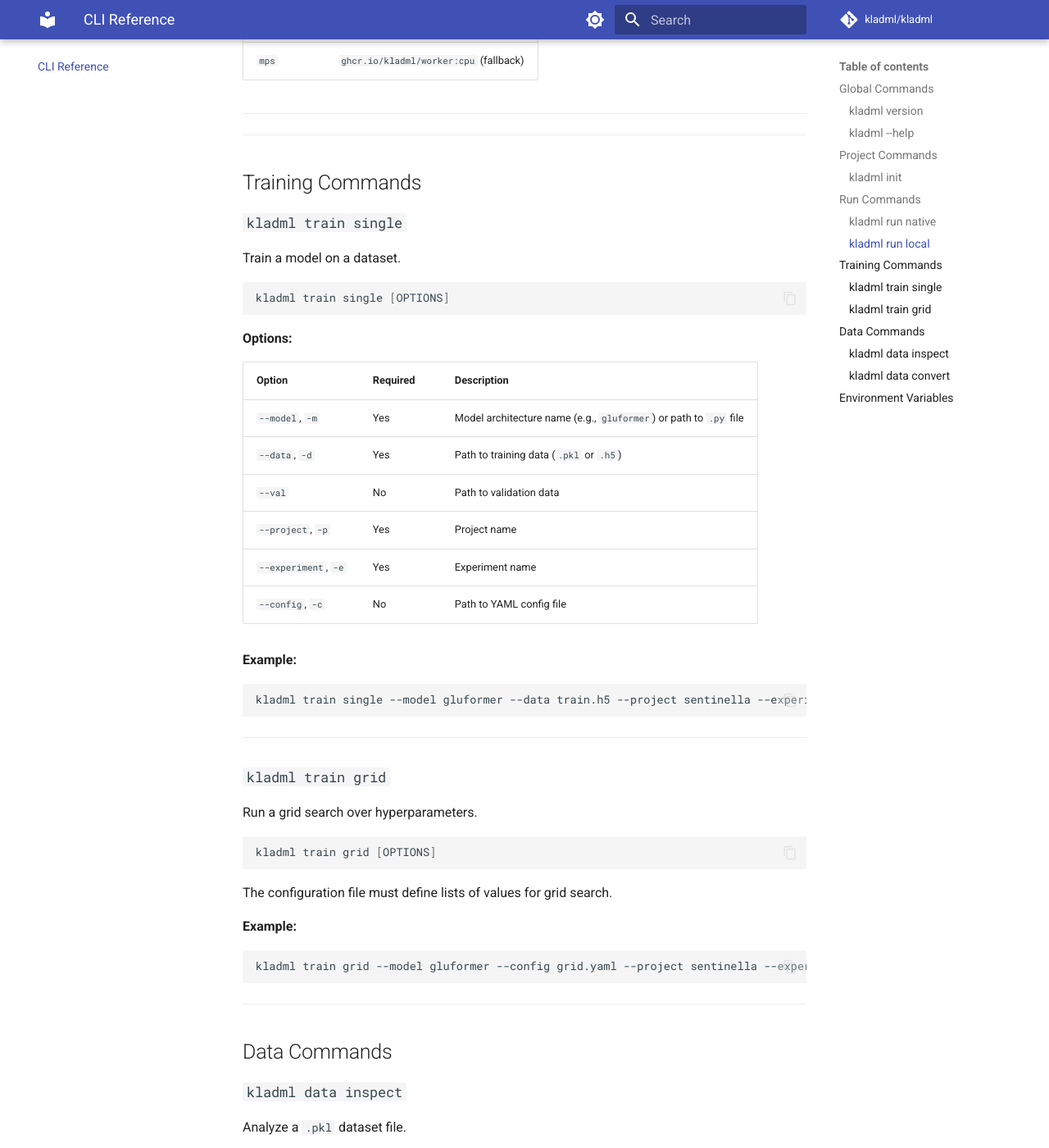
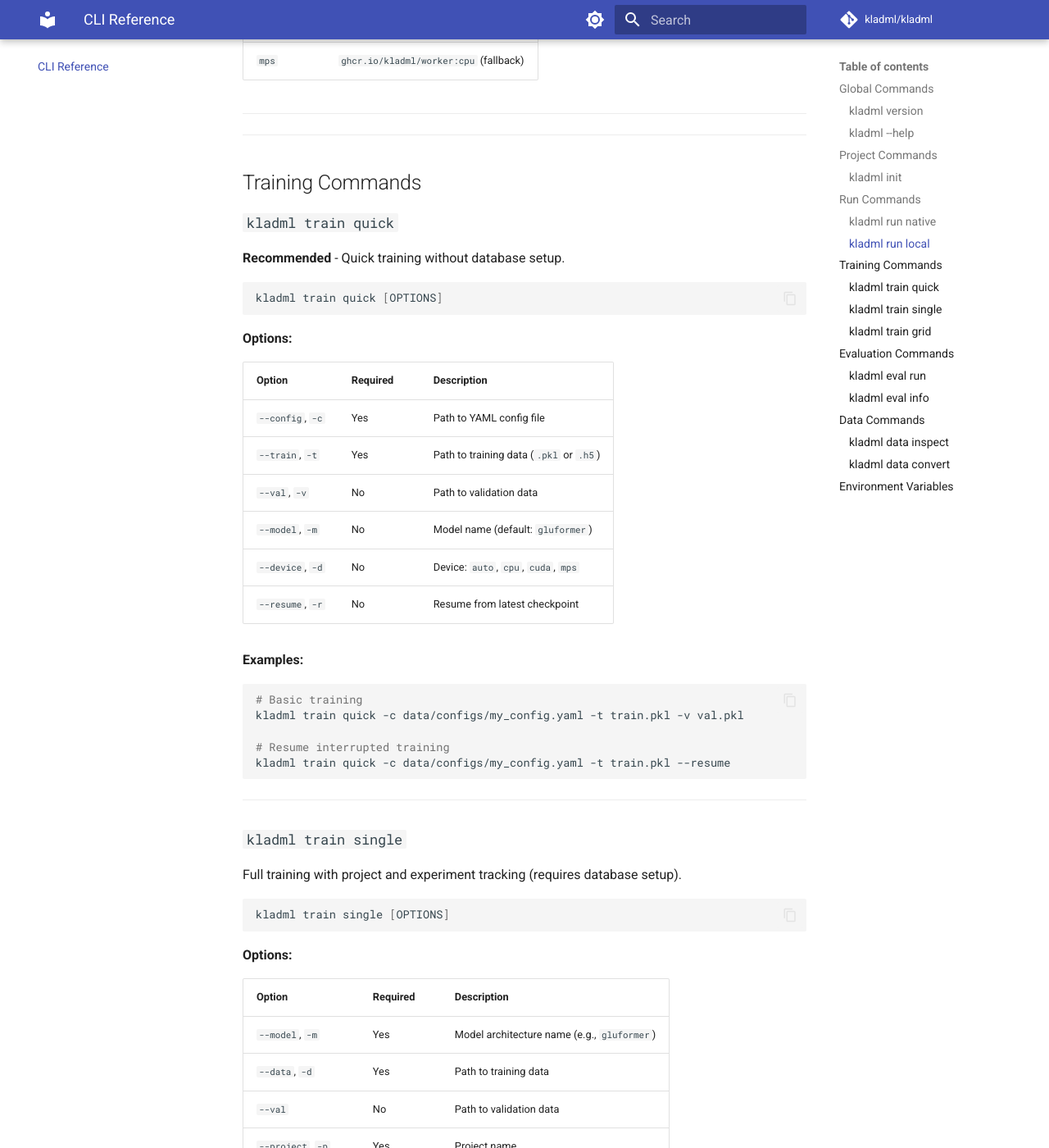
Before and after one commit to kladml/kladml, an MkDocs documentation site: the page built from docs/cli.md, in a window 1280 px wide and 1400 px high, scrolled down 2995 px. Shown: the whole window at 82% size. Built offline with MkDocs 1.6.1 and Material for MkDocs 9.7.7, drawn with Linux system fonts in a browser that asks for light colours; comment, search, counter and statistics services are not loaded; some of the changed text lies outside the part shown.

Commit message:
docs: update documentation and minor model fixes
- Update README.md with Family hierarchy info
- Update docs/cli.md with new family commands
- Minor updates to gluformer deployment and model files

````diff
--- a/docs/cli.md
+++ b/docs/cli.md
@@ -134,9 +134,40 @@ kladml run local train.py --image my-registry/my-image:latest
 
 ## Training Commands
 
+### `kladml train quick`
+
+**Recommended** - Quick training without database setup.
+
+```bash
+kladml train quick [OPTIONS]
+```
+
+**Options:**
+
+| Option | Required | Description |
+|--------|----------|-------------|
+| `--config`, `-c` | Yes | Path to YAML config file |
+| `--train`, `-t` | Yes | Path to training data (`.pkl` or `.h5`) |
+| `--val`, `-v` | No | Path to validation data |
+| `--model`, `-m` | No | Model name (default: `gluformer`) |
+| `--device`, `-d` | No | Device: `auto`, `cpu`, `cuda`, `mps` |
+| `--resume`, `-r` | No | Resume from latest checkpoint |
+
+**Examples:**
+
+```bash
+# Basic training
+kladml train quick -c data/configs/my_config.yaml -t train.pkl -v val.pkl
+
+# Resume interrupted training
+kladml train quick -c data/configs/my_config.yaml -t train.pkl --resume
+```
+
+---
+
 ### `kladml train single`
 
-Train a model on a dataset.
+Full training with project and experiment tracking (requires database setup).
 
 ```bash
 kladml train single [OPTIONS]
@@ -146,8 +177,8 @@ kladml train single [OPTIONS]
 
 | Option | Required | Description |
 |--------|----------|-------------|
-| `--model`, `-m` | Yes | Model architecture name (e.g., `gluformer`) or path to `.py` file |
-| `--data`, `-d` | Yes | Path to training data (`.pkl` or `.h5`) |
+| `--model`, `-m` | Yes | Model architecture name (e.g., `gluformer`) |
+| `--data`, `-d` | Yes | Path to training data |
 | `--val` | No | Path to validation data |
 | `--project`, `-p` | Yes | Project name |
 | `--experiment`, `-e` | Yes | Experiment name |
@@ -175,6 +206,47 @@ The configuration file must define lists of values for grid search.
 
 ```bash
 kladml train grid --model gluformer --config grid.yaml --project sentinella --experiment tuning
+```
+
+---
+
+## Evaluation Commands
+
+### `kladml eval run`
+
+Evaluate a trained model on test data.
+
+```bash
+kladml eval run [OPTIONS]
+```
+
+**Options:**
+
+| Option | Required | Description |
+|--------|----------|-------------|
+| `--checkpoint` | Yes | Path to model checkpoint (`.pt` file) |
+| `--data` | Yes | Path to test data |
+| `--model` | No | Model type (default: auto-detect) |
+| `--output` | No | Output directory for results |
+| `--device` | No | Device: `auto`, `cpu`, `cuda` |
+
+**Example:**
+
+```bash
+kladml eval run --checkpoint best_model_jit.pt --data test.pkl --output eval_results/
+```
+
+**Output includes:**
+- Metrics (MAE, RMSE, MAPE, Coverage)
+- Plots (predictions, error distribution, scatter)
+- JSON metrics file and markdown report
+
+### `kladml eval info`
+
+Show available evaluators for each model type.
+
+```bash
+kladml eval info
 ```
 
 ---
````
Also changed, not shown: README.md (+39 -13 lines), 4 other files.
